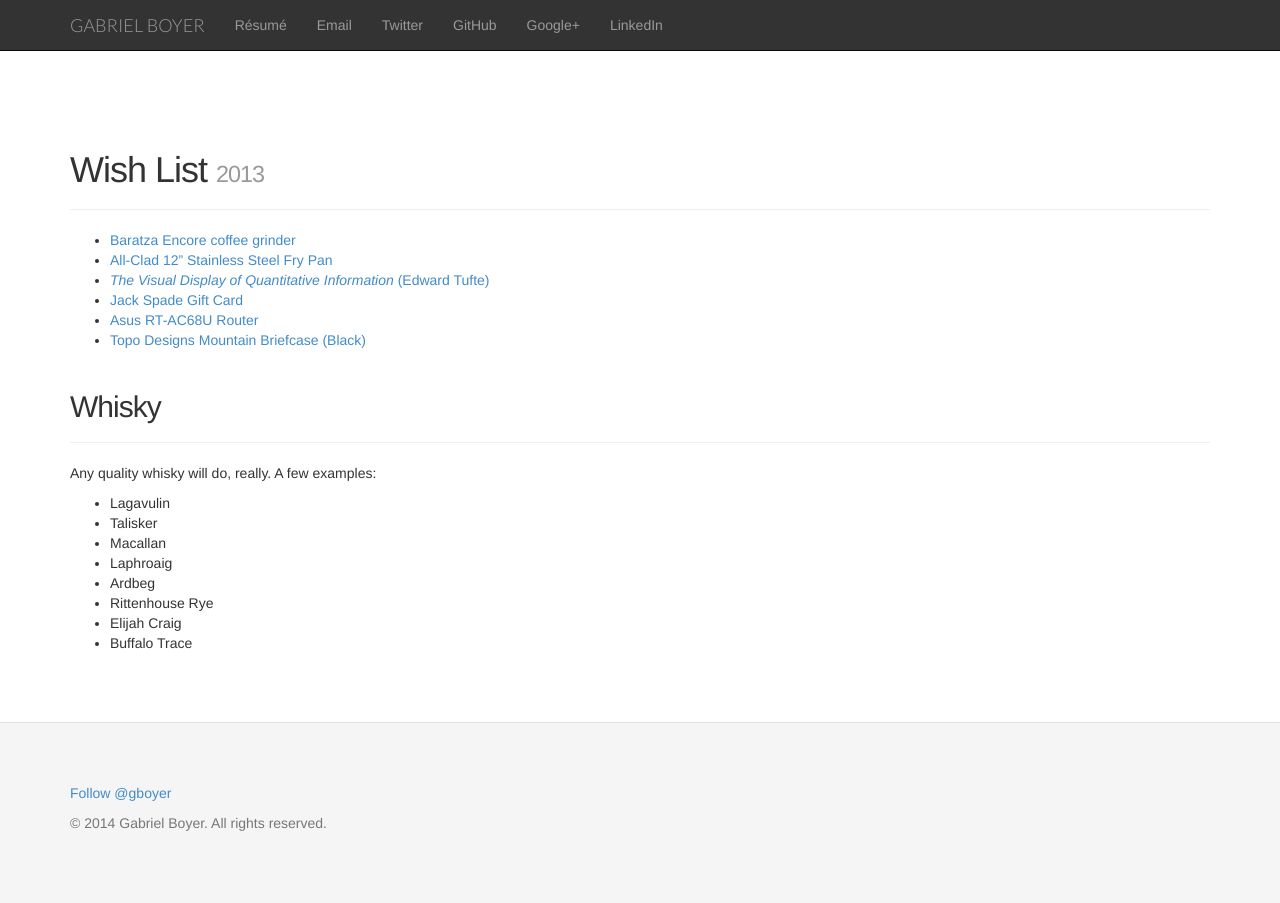
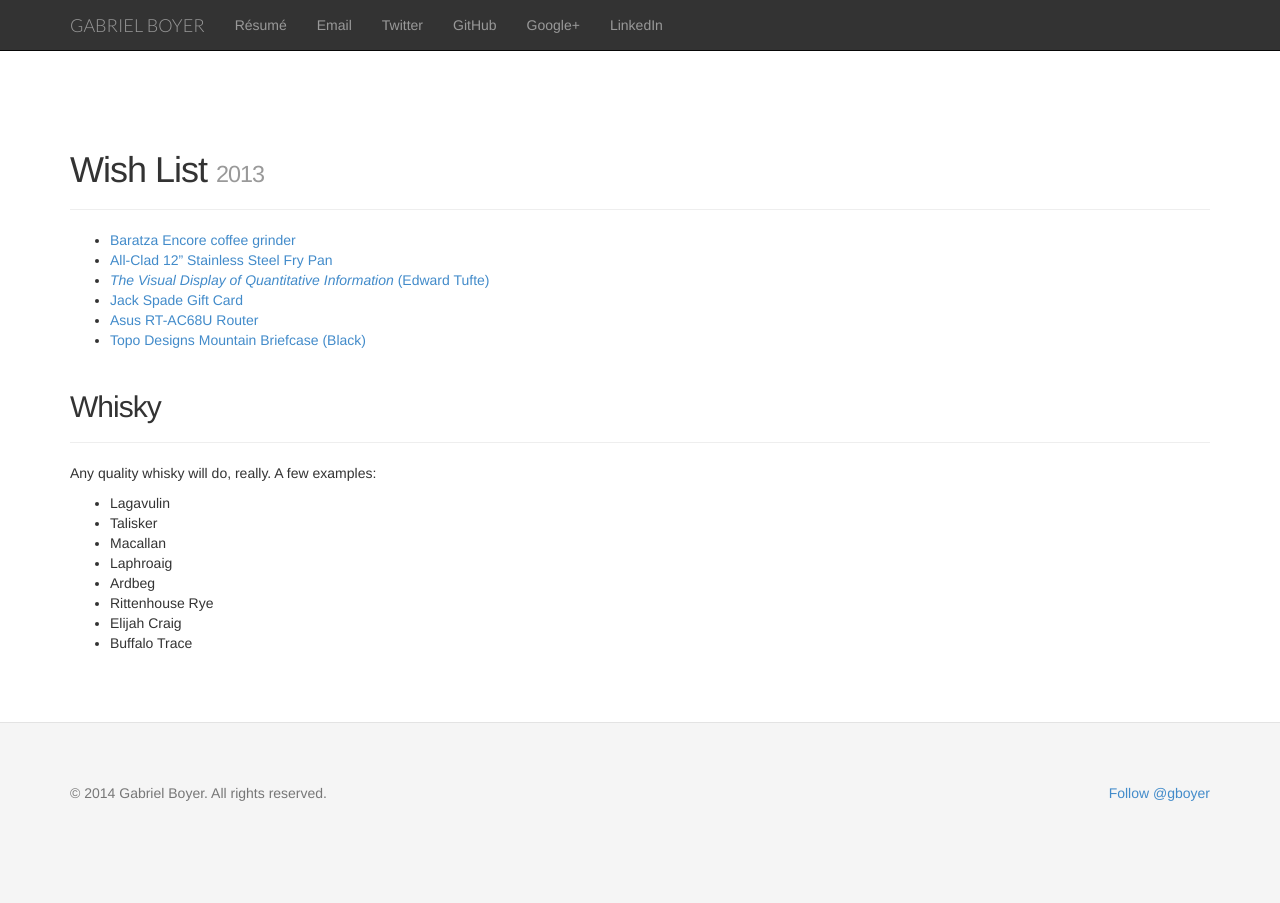
Before and after one commit to gabe/gabe.github.com, a Jekyll site: the page built from wishlist.md, in a window 1280 px wide. Built offline with Jekyll 4.4.1, drawn with Linux system fonts in a browser that asks for light colours; nearby versions of some CDN libraries; comment, search, counter and statistics services are not loaded.

Commit message:
Move footer twitter link to right side

```diff
--- a/_layouts/default.html
+++ b/_layouts/default.html
@@ -51,7 +51,7 @@
     </div>
     <footer>
       <div class="container">
-        <p>
+        <p class="pull-right">
           <a href="https://twitter.com/gboyer" class="twitter-follow-button" data-show-count="true" data-width="190px">Follow @gboyer</a>
         </p>
         <p>&copy; 2014 Gabriel Boyer. All rights reserved.</p>
```
